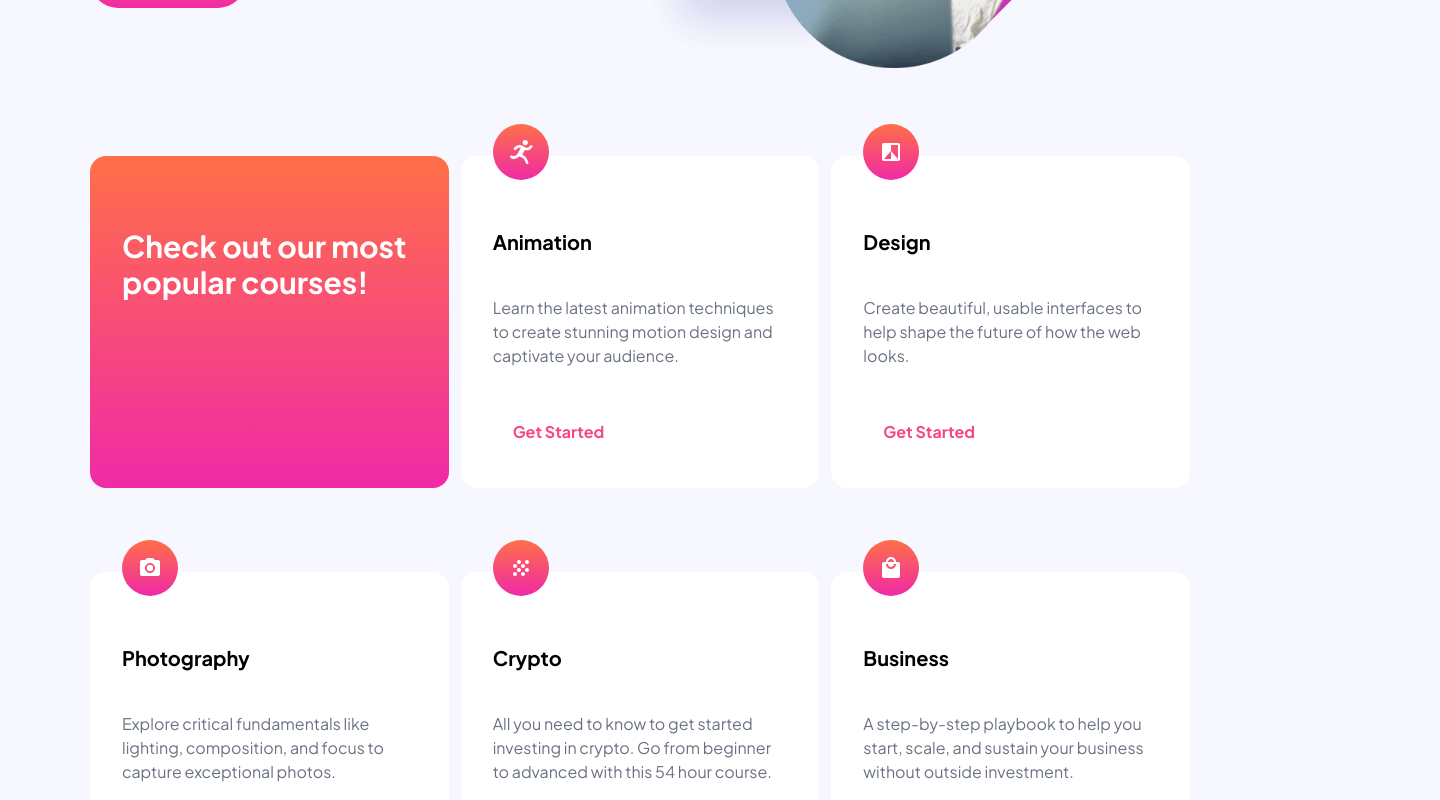
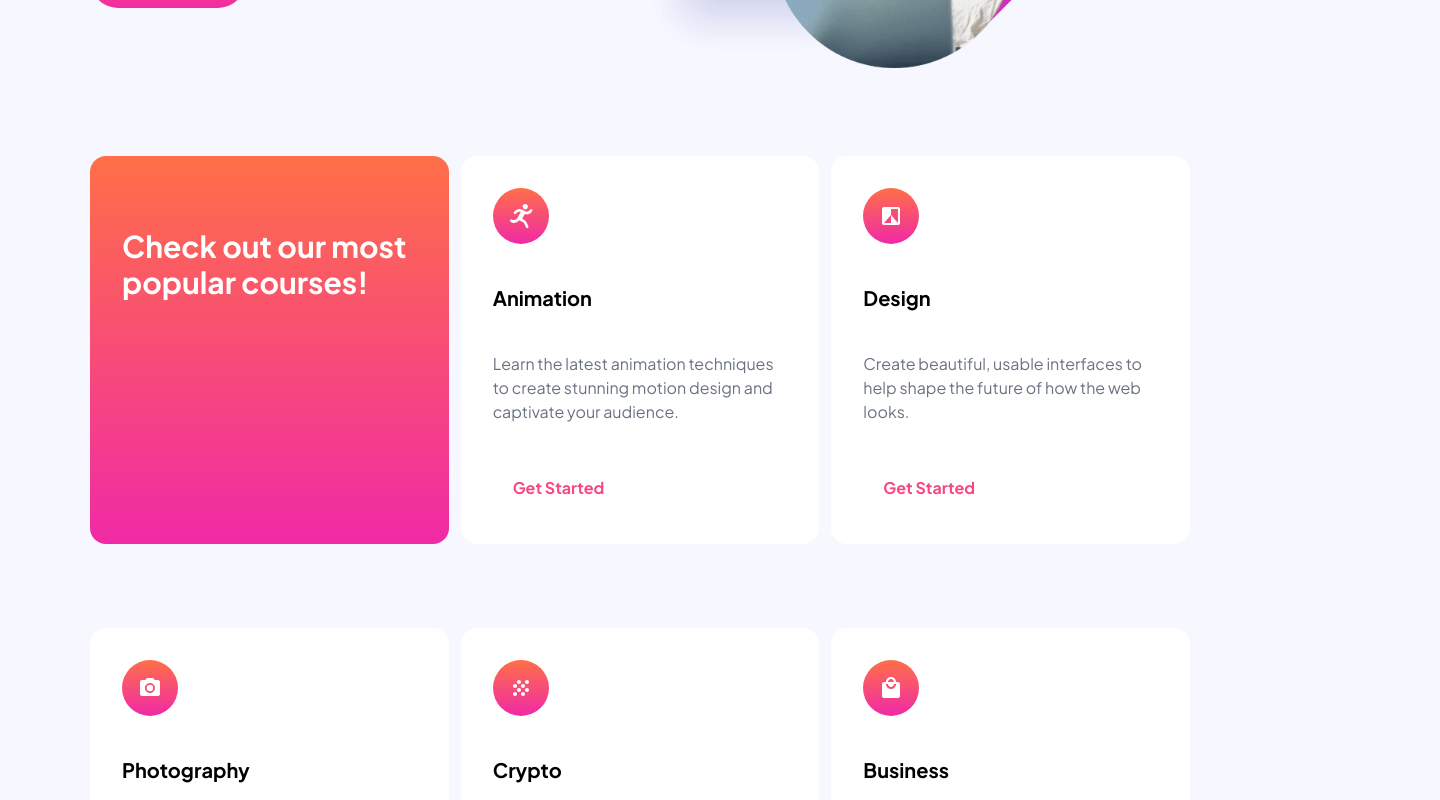
Before and after one commit to elhamrajairad/Skilled-e-learning-landing-page, a Next.js app: page / in a window 1280 px wide. Shown: the part 480-1280 px from the top of the page, 1440 px wide, since content can reach past the window. Built offline with nearby package versions, Linux system fonts and the light colour scheme.

Commit message:
fix bug responsive hero section

```diff
--- a/app/components/Hero.tsx
+++ b/app/components/Hero.tsx
@@ -14,7 +14,7 @@ export default function Hero() {
             </section>
             <section className="col-span-1">
                 <Image src={heroMobile} alt="" className="sm:hidden" />
-                <Image src={heroTablet} alt="" className="max-w-[25rem] -bottom-0 xs:hidden sm:absolute sm:block lg:hidden sm:-bottom-8" />
+                <Image src={heroTablet} alt="" className="max-w-[25rem] relative -top-36 lg:hidden" />
                 <Image src={heroDesktop} alt="" className="hidden lg:block absolute max-w-[50rem] -top-30" />
             </section>
         </section>
--- a/app/components/cours/Courses.tsx
+++ b/app/components/cours/Courses.tsx
@@ -31,9 +31,9 @@ export default function Courses() {
         }
     ];
     return (
-        <div className='grid xs:grid-cols-1 md:grid-cols-2  lg:grid-cols-3 relative my-25 gap-3 '>
-            <section className='bg-primary-gradient relative rounded-2xl p-8 mb-18 '>
-                <h2 className='relative mt-10 font-bold text-3xl text-white'>Check out our most popular courses!</h2>
+        <div className='grid xs:grid-cols-1 md:grid-cols-2  lg:grid-cols-3 my-25 gap-3 '>
+            <section className='bg-primary-gradient  rounded-2xl p-8 mb-18 '>
+                <h2 className='mt-10 font-bold text-3xl text-white'>Check out our most popular courses!</h2>
             </section>
             {courses.map(item => <SingleCourse title={item.title} description={item.description} icon={item.icon} key={item.title} />)}
         </div>
--- a/app/components/cours/SingleCourse.tsx
+++ b/app/components/cours/SingleCourse.tsx
@@ -8,9 +8,9 @@ interface ISingleCourse {
 }
 export default function SingleCourse({ icon, title, description }: ISingleCourse) {
     return (
-        <section className='bg-white relative rounded-2xl p-8 mb-18'>
-            <Image src={icon} alt='' className='absolute -top-8' height={56} width={56} />
-            <h2 className='relative mt-10 font-bold text-xl'>{title}</h2>
+        <section className='bg-white  rounded-2xl p-8 mb-18'>
+            <Image src={icon} alt='' className='' height={56} width={56} />
+            <h2 className=' mt-10 font-bold text-xl'>{title}</h2>
             <p className='my-10 text-gray-500'>{description}</p>
             <Button variant='simple' />
         </section>
--- a/app/layout.tsx
+++ b/app/layout.tsx
@@ -13,7 +13,7 @@ export default function RootLayout({
   children: React.ReactNode;
 }>) {
   return (
-    <html lang="en" className={`${jakartaSans.className} `}>
+    <html lang="en" className={`${jakartaSans.className}`}>
       <head>
         <link rel="icon" href="/favicon.png" />
       </head>
--- a/app/page.tsx
+++ b/app/page.tsx
@@ -5,7 +5,7 @@ import Courses from './components/cours/Courses'
 
 export default function Home() {
   return (
-    <section className='container max-w-[1100px] mx-auto px-6 sm:px-15 xl:px-0 xs:overflow-hidden lg:overflow-visible  xs:relative '>
+    <section className='container max-w-[1100px] mx-auto px-6 sm:px-15 xl:px-0 xs:overflow-hidden 2xl:overflow-visible  xs:relative '>
       <Header />
       <main className='flex flex-col gap-8 '>
         <Hero />
```
